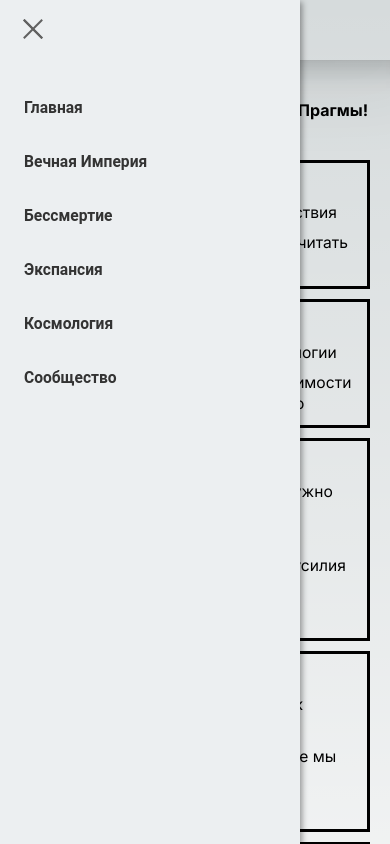
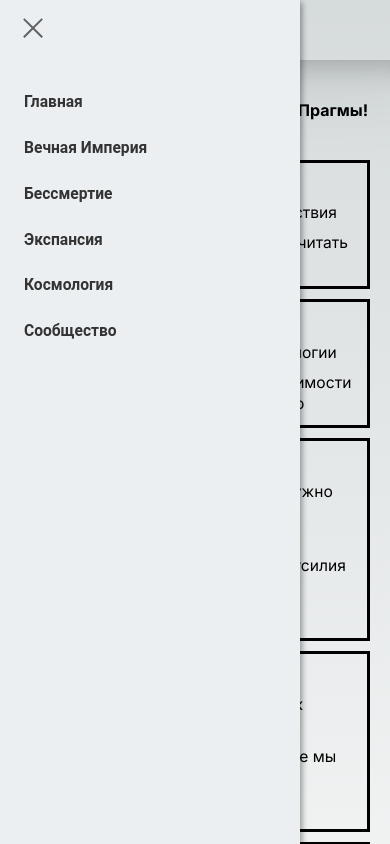
Before and after one commit to sutangu/pragma-universe-web, a Next.js app: page / in a window 390 px wide. Both pictures are taken after a click on the button 33 px from the left and 41 px from the top of the page. Shown: the top 844 px of the page. Built offline with nearby package versions, Linux system fonts and the light colour scheme.

Commit message:
#1 add event handlers to MobileMenu

```diff
--- a/src/components/header/MobileMenu/MobileMenu.module.scss
+++ b/src/components/header/MobileMenu/MobileMenu.module.scss
@@ -5,10 +5,11 @@
     opacity: 0;
 
     &:checked + #{$selector}__btn > span {
-      transform: rotate(45deg);
+      transform: rotate(45deg) translate(.5rem, .5rem);
     }
 
     &:checked + #{$selector}__btn > span::before {
+      opacity: 0;
       top: 0;
       transform: rotate(0deg);
     }
@@ -21,14 +22,18 @@
     &:checked ~ #{$selector}__list {
       left: 0 !important;
     }
+
+    &:not(:checked) ~ #{$selector}__list {
+      display: none;
+    }
   }
 
   &__btn {
     position: absolute;
-    top: 2.8rem;
+    top: 2rem;
     left: 2rem;
     width: 2.6rem;
-    height: 2.6rem;
+    height: 2rem;
     cursor: pointer;
     z-index: 2;
 
@@ -45,7 +50,7 @@
 
     > span::before {
       content: '';
-      top: -.8rem;
+      top: 1.6rem;
     }
 
     > span::after {
@@ -72,16 +77,20 @@
 
   &__item {
     display: block;
-    padding: 1.2rem 2.4rem;
     color: #333;
     font-family: 'Roboto', sans-serif;
-    font-size: 2rem;
     font-weight: 600;
     text-decoration: none;
     transition-duration: .25s;
 
-    &:hover {
-      background-color: #CFD8DC;
+    a {
+      display: inline-block;
+      padding: 1.2rem 2.4rem;
+      width: 100%;
+
+      &:hover {
+        background-color: #CFD8DC;
+      }
     }
   }
 }
--- a/src/components/header/MobileMenu/MobileMenu.tsx
+++ b/src/components/header/MobileMenu/MobileMenu.tsx
@@ -1,12 +1,61 @@
+'use client';
+
 import cs from './MobileMenu.module.scss';
 import { NavigationMenuInterface } from '@/interfaces';
 import Link from 'next/link';
+import { KeyboardEvent, useEffect, useRef } from 'react';
 
 const MobileMenu = ({ nav }: {nav: NavigationMenuInterface[]}) => {
+  const menuRef = useRef<HTMLDivElement | null>(null);
+
+  const handleMenuItemClick = () => {
+    const checkbox = document.getElementById('menu__toggle') as HTMLInputElement | null;
+    if (checkbox && checkbox.type === 'checkbox') {
+      checkbox.checked = false;
+    }
+  };
+
+  const handleMenuItemKeyDown = (event: KeyboardEvent) => {
+    if (event.key === 'Enter') {
+      const checkbox = document.getElementById('menu__toggle') as HTMLInputElement | null;
+      if (checkbox && checkbox.type === 'checkbox') {
+        checkbox.checked = !checkbox.checked;
+      }
+    }
+  }
+
+  const handleKeyDown = (event: KeyboardEvent) => {
+    if (event.key === 'Escape') {
+      const checkbox = document.getElementById('menu__toggle') as HTMLInputElement | null;
+      if (checkbox && checkbox.type === 'checkbox') {
+        checkbox.checked = false;
+      }
+    }
+  };
+
+  const handleClickOutside = (event: MouseEvent) => {
+    if (menuRef.current && !menuRef.current.contains(event.target as Node)) {
+      const checkbox = document.getElementById('menu__toggle') as HTMLInputElement | null;
+      if (checkbox && checkbox.type === 'checkbox') {
+        checkbox.checked = false;
+      }
+    }
+  };
+
+  useEffect(() => {
+    document.addEventListener('keydown', handleKeyDown as EventListener);
+    document.addEventListener('mousedown', handleClickOutside as EventListener);
+    return () => {
+      document.removeEventListener('keydown', handleKeyDown as EventListener);
+      document.removeEventListener('mousedown', handleClickOutside as EventListener);
+    };
+  }, []);
+
+
   return (
-    <div className={cs.hamburger}>
+    <div ref={menuRef} className={cs.hamburger}>
       <input className={cs.hamburger__toggle} id="menu__toggle" type="checkbox" />
-      <label className={cs.hamburger__btn} htmlFor="menu__toggle">
+      <label onKeyDown={handleMenuItemKeyDown} tabIndex={0} role="button" className={cs.hamburger__btn} htmlFor="menu__toggle">
         <span></span>
       </label>
 
@@ -14,7 +63,7 @@ const MobileMenu = ({ nav }: {nav: NavigationMenuInterface[]}) => {
         {
           nav.map((item) => (
             <li className={cs.hamburger__item} key={item.path}>
-              <Link href={item.path}>
+              <Link onClick={handleMenuItemClick} href={item.path}>
                 {item.name}
               </Link>
             </li>
```
